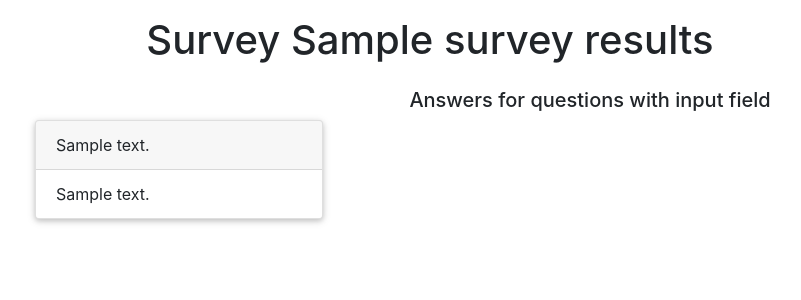
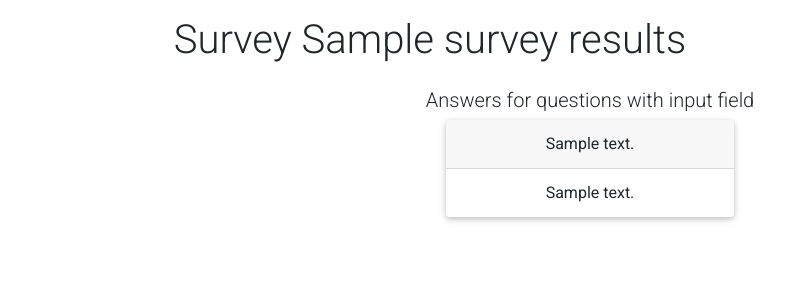
Before and after one commit to matveyplevako/Academic-staff-assessment, a Django app: page /survey/1/results/ in a window 1280 px wide. Shown: the top 300 px of the page, without its empty margins (50-851 px from the left). Run offline with Django 3.2, Linux system fonts and the light colour scheme; a user stored in the database is signed in; tables that the repository leaves empty hold one stand-in row (values such as "Sample post"); parts of the project's set-up code (start-up, migrations or seed data) failed here and were passed over; some libraries are stand-ins or nearby versions.

Commit message:
center results of text fields of survey

```diff
--- a/mysite/survey/templates/survey_results.html
+++ b/mysite/survey/templates/survey_results.html
@@ -8,15 +8,15 @@
     <title>Survey Results</title>
     <link rel="stylesheet" href="https://use.fontawesome.com/releases/v5.11.2/css/all.css">
     <link rel="stylesheet" href="https://fonts.googleapis.com/css?family=Roboto:300,400,500,700&display=swap">
-    <link rel="stylesheet" href={% static 'css/mdb.css' %}>
     <link rel="stylesheet" href={% static 'css/style.css' %}>
     <link rel="stylesheet" href={% static 'css/bootstrap.css' %}>
+    <link rel="stylesheet" href={% static 'css/mdb.css' %}>
 
 </head>
 <body>
 
 
-<div class="w-75 p-3" id="center_div">
+<div class="w-75 p-3 text-center" id="center_div" >
     <h1 class="text-center title">Survey {{ survey.name }} results</h1>
     {% if for_pie_chart %}
         <h5 class="text-center">Answers for questions with select field</h5>
@@ -147,7 +147,8 @@
     <h5 class="text-center">Answers for questions with input field</h5>
 {% endif %}
 
-<div class="container">
+<div class="d-flex justify-content-center">
+    <div class="text-center">
         {% for question in other_questions %}
             <div class="card" style="width: 18rem;">
                 <div class="card-header">
@@ -155,11 +156,14 @@
                 </div>
                 <ul class="list-group list-group-flush">
                     {% for ans in question.answers_as_text %}
+                        {% if ans %}
                             <li class="list-group-item">{{ ans }}</li>
+                        {% endif %}
                     {% endfor %}
                 </ul>
             </div>
         {% endfor %}
+    </div>
 </div>
 
 
```
Lines whose indentation alone changed are shown as unchanged.
